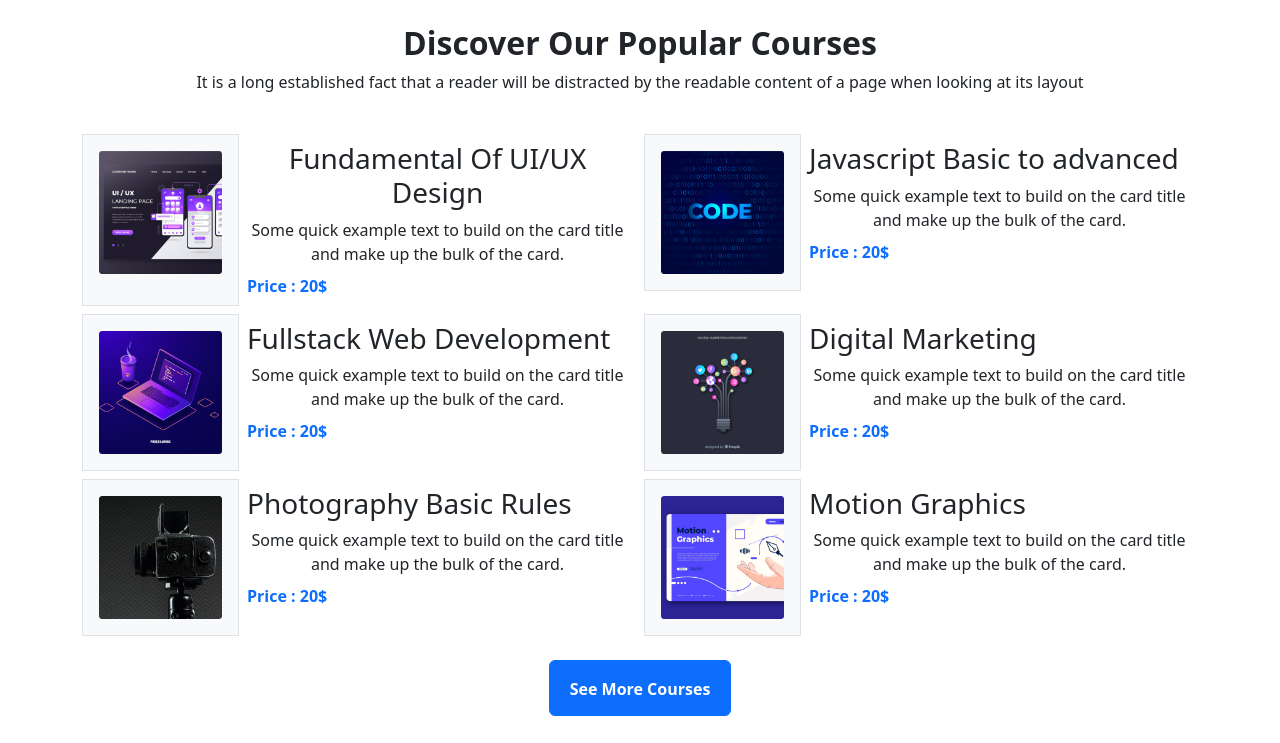
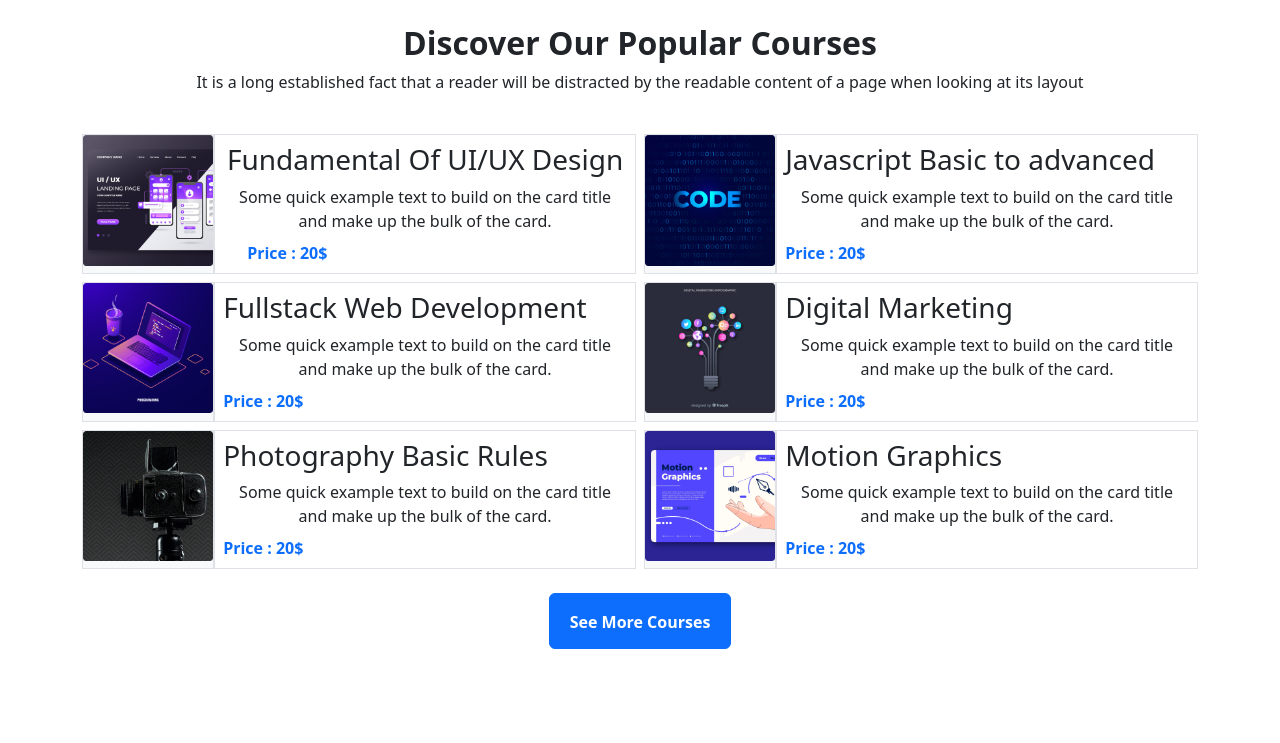
Before and after one commit to gitsadman/EdTech, a plain HTML site: page index.html in a window 1280 px wide. Shown: the part 980-1723 px from the top of the page. Drawn offline with nearby package versions, Linux system fonts and the light colour scheme.

Commit message:
final push

```diff
--- a/edtech.css
+++ b/edtech.css
@@ -37,8 +37,9 @@
 }
 
 .barsize {
-    height: 300px;
+    min-height: 300px;
     border-radius: 5px;
+    width: 80%;
 }
 .barcolor {
    background-color: #289BDE;
--- a/index.html
+++ b/index.html
@@ -1,19 +1,25 @@
 <!doctype html>
 <html lang="en">
+
 <head>
   <meta charset="utf-8">
   <meta name="viewport" content="width=device-width, initial-scale=1">
   <title>EdTech</title>
-    <link href="https://cdn.jsdelivr.net/npm/bootstrap@5.2.0/dist/css/bootstrap.min.css" rel="stylesheet" integrity="sha384-gH2yIJqKdNHPEq0n4Mqa/HGKIhSkIHeL5AyhkYV8i59U5AR6csBvApHHNl/vI1Bx" crossorigin="anonymous">
+  <link href="https://cdn.jsdelivr.net/npm/bootstrap@5.2.0/dist/css/bootstrap.min.css" rel="stylesheet"
+    integrity="sha384-gH2yIJqKdNHPEq0n4Mqa/HGKIhSkIHeL5AyhkYV8i59U5AR6csBvApHHNl/vI1Bx" crossorigin="anonymous">
   <link rel="stylesheet" href="edtech.css">
 </head>
+
 <body>
   <header>
     <!--navbar start-->
     <nav class="navbar navbar-expand-lg bg-light">
       <div class="container-fluid m-5 ps-5 pe-5">
-              <a class="navbar-brand " href="#"><h1 class="fw-bold">EdTech</h1></a>
-              <button class="navbar-toggler" type="button" data-bs-toggle="collapse" data-bs-target="#navbarSupportedContent" aria-controls="navbarSupportedContent" aria-expanded="false" aria-label="Toggle navigation">
+        <a class="navbar-brand " href="#">
+          <h1 class="fw-bold">EdTech</h1>
+        </a>
+        <button class="navbar-toggler" type="button" data-bs-toggle="collapse" data-bs-target="#navbarSupportedContent"
+          aria-controls="navbarSupportedContent" aria-expanded="false" aria-label="Toggle navigation">
           <span class="navbar-toggler-icon"></span>
         </button>
         <div class="collapse navbar-collapse " id="navbarSupportedContent">
@@ -26,7 +32,7 @@
                 <a class="nav-link" href="#">Course</a>
               </li>
               <li class="nav-item m-3">
-                        <a class="nav-link " href="#"  >Deal</a>
+                <a class="nav-link " href="#">Deal</a>
 
               </li>
               <li class="nav-item m-3">
@@ -69,7 +75,7 @@
         </div>
         <div class="carousel-item">
           <img src="images/cover/cover-2.jpg" class="d-block slidersize" alt="...">
-                <div class="carousel-caption d-flex flex-column justify-content-center h-100" >
+          <div class="carousel-caption d-flex flex-column justify-content-center h-100">
             <h1>Get Started Digital
               Learning</h1>
             <p>It is a long established fact that a reader will be distracted by the readable
@@ -79,7 +85,7 @@
         </div>
         <div class="carousel-item">
           <img src="images/cover/cover-3.jpg" class="d-block slidersize" alt="...">
-                <div class="carousel-caption d-flex flex-column justify-content-center h-100" >
+          <div class="carousel-caption d-flex flex-column justify-content-center h-100">
             <h1>Get Started Digital
               Learning</h1>
             <p>It is a long established fact that a reader will be distracted by the readable
@@ -88,11 +94,13 @@
           </div>
         </div>
       </div>
-            <button class="carousel-control-prev" type="button" data-bs-target="#carouselExampleCaptions" data-bs-slide="prev">
+      <button class="carousel-control-prev" type="button" data-bs-target="#carouselExampleCaptions"
+        data-bs-slide="prev">
         <span class="carousel-control-prev-icon" aria-hidden="true"></span>
         <span class="visually-hidden">Previous</span>
       </button>
-            <button class="carousel-control-next" type="button" data-bs-target="#carouselExampleCaptions" data-bs-slide="next">
+      <button class="carousel-control-next" type="button" data-bs-target="#carouselExampleCaptions"
+        data-bs-slide="next">
         <span class="carousel-control-next-icon" aria-hidden="true"></span>
         <span class="visually-hidden">Next</span>
       </button>
@@ -101,8 +109,8 @@
     <!--slider end-->
     <br>
     <!--gutter part star-->
-        <container id="size" >
-            <div  class="d-flex flex-column flex align-items-center justify-content-center mt-5 pt-5">
+    <container id="size">
+      <div class="d-flex flex-column flex align-items-center justify-content-center mt-5 pt-5">
         <div>
           <h2 class="fw-bold">Discover Our Popular
             Courses</h2>
@@ -119,19 +127,20 @@
 
     <div class="container text-center">
       <div class="row g-2 ">
-              <div class="col-12 col-md-6">
-                <container class="d-flex ">
-                    <div class="p-3 border bg-light">
-                        <img src="images/course/course-1.png" alt="course img" class="img-fluid ">
+        <div class="col-12 col-lg-6">
+          <container class=" d-sm-block d-lg-flex d-md-flex">
+            <div class=" border bg-light ">
+              <img src="images/course/course-1.png" alt="course img" style="width: 100%" >
             </div>
-                    <div>
+            <div class="border">
               <div class="m-2">
                 <h3>Fundamental Of UI/UX Design</h3>
               </div>
               <div class="m-2">Some quick example text to build on the card title
                 and make up the bulk of the card.
               </div>
-                      <div class="d-flex justify-content-start m-2 "><a href="#" class="text-decoration fw-bold">Price : 20$</a></div>
+              <div class="d-flex justify-content-start m-2 ps-4"><a href="#" class="text-decoration fw-bold">Price :
+                  20$</a></div>
 
             </div>
 
@@ -139,18 +148,19 @@
           </container>
         </div>
         <div class="col-12 col-md-6 ">
-                <container class="d-flex">
-                  <div class="p-3 border bg-light">
-                      <img src="images/course/course-2.png" alt="course img" class="img-fluid ">
+          <container class="d-sm-block d-lg-flex d-md-flex">
+            <div class=" border bg-light">
+              <img src="images/course/course-2.png" alt="course img" style="width: 100%" >
             </div>
-                  <div>
+            <div class="border">
               <div class="m-2">
                 <h3 class="text-start">Javascript Basic to advanced</h3>
               </div>
               <div class="m-2">Some quick example text to build on the card title
                 and make up the bulk of the card.
               </div>
-                    <div class="d-flex justify-content-start m-2 "><a href="#" class="text-decoration fw-bold">Price : 20$</a></div>
+              <div class="d-flex justify-content-start m-2 "><a href="#" class="text-decoration fw-bold">Price : 20$</a>
+              </div>
 
             </div>
 
@@ -158,18 +168,19 @@
           </container>
         </div>
         <div class="col-12 col-md-6 ">
-                <container class="d-flex">
-                  <div class="p-3 border bg-light">
-                      <img src="images/course/course-3.png" alt="course img" class="img-fluid ">
+          <container class="d-sm-block d-lg-flex d-md-flex">
+            <div class=" border bg-light">
+              <img src="images/course/course-3.png" alt="course img" style="width: 100%">
             </div>
-                  <div>
+            <div class="border">
               <div class="m-2">
                 <h3 class="text-start">Fullstack Web Development</h3>
               </div>
               <div class="m-2">Some quick example text to build on the card title
                 and make up the bulk of the card.
               </div>
-                    <div class="d-flex justify-content-start m-2 "><a href="#" class="text-decoration fw-bold">Price : 20$</a></div>
+              <div class="d-flex justify-content-start m-2 "><a href="#" class="text-decoration fw-bold">Price : 20$</a>
+              </div>
 
             </div>
 
@@ -177,18 +188,19 @@
           </container>
         </div>
         <div class="col-12 col-md-6 ">
-                <container class="d-flex">
-                  <div class="p-3 border bg-light">
-                      <img src="images/course/course-4.png" alt="course img" class="img-fluid ">
+          <container class="d-sm-block d-lg-flex d-md-flex">
+            <div class=" border bg-light">
+              <img src="images/course/course-4.png" alt="course img" style="width: 100%">
             </div>
-                  <div>
+            <div class="border">
               <div class="m-2">
                 <h3 class="text-start">Digital Marketing</h3>
               </div>
               <div class="m-2">Some quick example text to build on the card title
                 and make up the bulk of the card.
               </div>
-                    <div class="d-flex justify-content-start m-2 "><a href="#" class="text-decoration fw-bold">Price : 20$</a></div>
+              <div class="d-flex justify-content-start m-2 "><a href="#" class="text-decoration fw-bold">Price : 20$</a>
+              </div>
 
             </div>
 
@@ -196,18 +208,19 @@
           </container>
         </div>
         <div class="col-12 col-md-6 ">
-                <container class="d-flex">
-                  <div class="p-3 border bg-light">
-                      <img src="images/course/course-5.png" alt="course img" class="img-fluid ">
+          <container class="d-sm-block d-lg-flex d-md-flex">
+            <div class=" border bg-light">
+              <img src="images/course/course-5.png" alt="course img" style="width: 100%">
             </div>
-                  <div>
+            <div class="border">
               <div class="m-2">
                 <h3 class="text-start">Photography Basic Rules</h3>
               </div>
               <div class="m-2">Some quick example text to build on the card title
                 and make up the bulk of the card.
               </div>
-                    <div class="d-flex justify-content-start m-2 "><a href="#" class="text-decoration fw-bold">Price : 20$</a></div>
+              <div class="d-flex justify-content-start m-2 "><a href="#" class="text-decoration fw-bold">Price : 20$</a>
+              </div>
 
             </div>
 
@@ -215,18 +228,19 @@
           </container>
         </div>
         <div class="col-12 col-md-6 ">
-                <container class="d-flex">
-                  <div class="p-3 border bg-light">
-                      <img src="images/course/course-6.png" alt="course img" class="img-fluid ">
+          <container class="d-sm-block d-lg-flex d-md-flex">
+            <div class=" border bg-light">
+              <img src="images/course/course-6.png" alt="course img" style="width: 100%">
             </div>
-                  <div>
+            <div class="border">
               <div class="m-2 ">
                 <h3 class="text-start">Motion Graphics</h3>
               </div>
               <div class="m-2">Some quick example text to build on the card title
                 and make up the bulk of the card.
               </div>
-                    <div class="d-flex justify-content-start m-2 "><a href="#" class="text-decoration fw-bold">Price : 20$</a></div>
+              <div class="d-flex justify-content-start m-2 "><a href="#" class="text-decoration fw-bold">Price : 20$</a>
+              </div>
 
             </div>
 
@@ -240,13 +254,14 @@
     <!--gutter part end-->
 
     <br>
-        <div class="d-flex justify-content-center"><a class="btn btn-primary button-size p-3 fw-bold" href="#" role="button">See More Courses</a></div>
+    <div class="d-flex justify-content-center"><a class="btn btn-primary button-size p-3 fw-bold" href="#"
+        role="button">See More Courses</a></div>
 
 
   </header>
   <!--card part start-->
   <div class="d-flex justify-content-center m-5 ps-5 pe-5">
-      <div class="card mb-3 mt-5 " >
+    <div class="card mb-3 mt-5 ">
       <div class="row g-0">
         <div class="col-md-4">
           <img src="images/working.png" class="img-fluid rounded-start" alt="working person">
@@ -272,20 +287,27 @@
               <div>
                 <div class="d-flex flex-row justify-content-between mt-5">
                   <div class="d-flex flex-column ">
-                    <div><h1>3.2K+</h1></div>
+                    <div>
+                      <h1>3.2K+</h1>
+                    </div>
                     <div class="fw-bold text ">Online Course</div>
                   </div>
                   <div class="d-flex flex-column ">
-                    <div ><h1>600+</h1></div>
+                    <div>
+                      <h1>600+</h1>
+                    </div>
                     <div class="fw-bold text">Expert member</div>
                   </div>
                   <div class=" d-flex flex-column ">
-                    <div ><h1>1k+</h1></div>
+                    <div>
+                      <h1>1k+</h1>
+                    </div>
                     <div class="fw-bold text">Rating & Review</div>
                   </div>
                 </div>
                 <br>
-                <div class="d-flex justify-content-start"><a class="btn btn-primary button-size p-3 fw-bold" href="#" role="button">Read More</a></div>
+                <div class="d-flex justify-content-start"><a class="btn btn-primary button-size p-3 fw-bold" href="#"
+                    role="button">Read More</a></div>
 
               </div>
             </div>
@@ -299,8 +321,8 @@
   <br>
   <br>
   <!--blue bar start-->
-      <div class="container barsize barcolor d-flex ">
-          <div class="readheight m-5 pt-5 ps-3">
+  <div class="container barsize barcolor d-block d-lg-flex d-md-flex  col-12 col-md-6 barsize">
+    <div class="readheight m-5 pt-5 ps-3 w-50">
       <div class="col-sm-6 col-md-5 offset-md-2 col-lg-6 offset-lg-0 mt-3">
         <h2 class="text-white">Ready to join?</h2>
       </div>
@@ -309,10 +331,11 @@
           readable content of a page when looking at its layout.</p>
       </div>
     </div>
-          <div class="readheight m-5 pt-5 ps-5">
-            <div class="col-sm-6 col-md-5 col-lg-6 ms-3 ps-5 pt-2">
+    <div class="readheight m-5 pt-5 w-50  ps-lg-5 ">
+      <div class="col-sm-6 col-md-5 col-lg-6 ms-3 mx-auto pt-2 text-center ps-lg-5 pt-lg-5">
         <!-- Button trigger modal -->
-<button type="button" class="btn textbtn bg-white fw-bold" data-bs-toggle="modal" data-bs-target="#exampleModal">
+        <button type="button" class="btn textbtn bg-white fw-bold " data-bs-toggle="modal"
+          data-bs-target="#exampleModal">
           Register Now
         </button>
 
@@ -390,7 +413,8 @@
   </div>
   <!--CARDS end-->
   <br>
-    <div class="d-flex justify-content-center"><a class="btn btn-primary button-size p-3 fw-bold" href="#" role="button">View All</a></div>
+  <div class="d-flex justify-content-center"><a class="btn btn-primary button-size p-3 fw-bold" href="#"
+      role="button">View All</a></div>
   <br>
   <br>
   <!--student feedback start-->
@@ -406,25 +430,31 @@ content of a page when looking at its layout.
   <br>
   <div class="container d-flex justify-content-evenly">
     <div class="m-2 p-2 border borderradius">
-        <div><img class="m-3"src="images/comma.png"></div>
-        <div><h6 class="  ps-2">There are many variations of passages of Lorem Ipsum available, but
+      <div><img class="m-3" src="images/comma.png"></div>
+      <div>
+        <h6 class="  ps-2">There are many variations of passages of Lorem Ipsum available, but
           the majority have suffered alteration in some form, by injected
           humour, or randomised words which don't look even slightly
           believable. If you are going to use a passage of Lorem.</h6>
       </div>
-        <div><h5 class="  ps-2">Shanta Akter</h5></div>
+      <div>
+        <h5 class="  ps-2">Shanta Akter</h5>
+      </div>
     </div>
     <div class=" m-2 p-2 border borderradius">
       <div>
         <img class=" m-3" src="images/comma.png">
 
       </div>
-        <div><h6 class="  ps-2">There are many variations of passages of Lorem Ipsum available, but
+      <div>
+        <h6 class="  ps-2">There are many variations of passages of Lorem Ipsum available, but
           the majority have suffered alteration in some form, by injected
           humour, or randomised words which don't look even slightly
           believable. If you are going to use a passage of Lorem.</h6>
       </div>
-        <div><h5 class="  ps-2">Awlad Hossain</h5></div>
+      <div>
+        <h5 class="  ps-2">Awlad Hossain</h5>
+      </div>
 
 
     </div>
@@ -448,13 +478,18 @@ content of a page when looking at its layout.
   <div class="accordion m-5 p-5" id="accordionPanelsStayOpenExample">
     <div class="accordion-item">
       <h2 class="accordion-header" id="panelsStayOpen-headingOne">
-          <button class="accordion-button" type="button" data-bs-toggle="collapse" data-bs-target="#panelsStayOpen-collapseOne" aria-expanded="true" aria-controls="panelsStayOpen-collapseOne">
+        <button class="accordion-button" type="button" data-bs-toggle="collapse"
+          data-bs-target="#panelsStayOpen-collapseOne" aria-expanded="true" aria-controls="panelsStayOpen-collapseOne">
           What are the differences between flexbox and grid?
         </button>
       </h2>
-        <div id="panelsStayOpen-collapseOne" class="accordion-collapse collapse show" aria-labelledby="panelsStayOpen-headingOne">
+      <div id="panelsStayOpen-collapseOne" class="accordion-collapse collapse show"
+        aria-labelledby="panelsStayOpen-headingOne">
         <div class="accordion-body">
-            <strong>The basic difference between CSS Grid Layout and CSS Flexbox Layout is that flexbox was designed for layout in one dimension - either a row or a column. Grid was designed for two-dimensional layout - rows, and columns at the same time. The two specifications share some common features, however, and if you have already learned how to use flexbox, the similarities should help you get to grips with Grid.
+          <strong>The basic difference between CSS Grid Layout and CSS Flexbox Layout is that flexbox was designed for
+            layout in one dimension - either a row or a column. Grid was designed for two-dimensional layout - rows, and
+            columns at the same time. The two specifications share some common features, however, and if you have
+            already learned how to use flexbox, the similarities should help you get to grips with Grid.
 
           </strong>
         </div>
@@ -463,39 +498,55 @@ content of a page when looking at its layout.
 
     <div class="accordion-item">
       <h2 class="accordion-header" id="panelsStayOpen-headingTwo">
-          <button class="accordion-button collapsed" type="button" data-bs-toggle="collapse" data-bs-target="#panelsStayOpen-collapseTwo" aria-expanded="false" aria-controls="panelsStayOpen-collapseTwo">
+        <button class="accordion-button collapsed" type="button" data-bs-toggle="collapse"
+          data-bs-target="#panelsStayOpen-collapseTwo" aria-expanded="false" aria-controls="panelsStayOpen-collapseTwo">
           What are the differences between tailwind and bootstrap ?
         </button>
       </h2>
-        <div id="panelsStayOpen-collapseTwo" class="accordion-collapse collapse" aria-labelledby="panelsStayOpen-headingTwo">
+      <div id="panelsStayOpen-collapseTwo" class="accordion-collapse collapse"
+        aria-labelledby="panelsStayOpen-headingTwo">
         <div class="accordion-body">
-            <strong>The main difference between TailwindCSS and Bootstrap is that Tailwind CSS is not a UI kit. Unlike UI kits such as Bootstrap, Bulma, and Foundation, Tailwind CSS doesn't have a default theme or built-in UI components. Instead, it comes with predesigned widgets you can use to build your site from scratch.
+          <strong>The main difference between TailwindCSS and Bootstrap is that Tailwind CSS is not a UI kit. Unlike UI
+            kits such as Bootstrap, Bulma, and Foundation, Tailwind CSS doesn't have a default theme or built-in UI
+            components. Instead, it comes with predesigned widgets you can use to build your site from scratch.
 
-              Bootstrap is known for its responsiveness, whereas proponents of Tailwind CSS typically value the framework's customizability. The best choice for you depends on your priorities and project requirements, but let's talk about why Tailwind CSS is quickly gaining popularity and more widespread use.</strong>
+            Bootstrap is known for its responsiveness, whereas proponents of Tailwind CSS typically value the
+            framework's customizability. The best choice for you depends on your priorities and project requirements,
+            but let's talk about why Tailwind CSS is quickly gaining popularity and more widespread use.</strong>
         </div>
       </div>
     </div>
     <div class="accordion-item">
       <h2 class="accordion-header" id="panelsStayOpen-headingThree">
-          <button class="accordion-button collapsed" type="button" data-bs-toggle="collapse" data-bs-target="#panelsStayOpen-collapseThree" aria-expanded="false" aria-controls="panelsStayOpen-collapseThree">
+        <button class="accordion-button collapsed" type="button" data-bs-toggle="collapse"
+          data-bs-target="#panelsStayOpen-collapseThree" aria-expanded="false"
+          aria-controls="panelsStayOpen-collapseThree">
           What is css box model ?
         </button>
       </h2>
-        <div id="panelsStayOpen-collapseThree" class="accordion-collapse collapse" aria-labelledby="panelsStayOpen-headingThree">
+      <div id="panelsStayOpen-collapseThree" class="accordion-collapse collapse"
+        aria-labelledby="panelsStayOpen-headingThree">
         <div class="accordion-body">
-            <strong>In web development, the CSS box model refers to how HTML elements are modeled in browser engines and how the dimensions of those HTML elements are derived from CSS properties. It is a fundamental concept for the composition of HTML webpages.</strong>
+          <strong>In web development, the CSS box model refers to how HTML elements are modeled in browser engines and
+            how the dimensions of those HTML elements are derived from CSS properties. It is a fundamental concept for
+            the composition of HTML webpages.</strong>
         </div>
       </div>
     </div>
     <div class="accordion-item">
       <h2 class="accordion-header" id="panelsStayOpen-headingFour">
-          <button class="accordion-button collapsed" type="button" data-bs-toggle="collapse" data-bs-target="#panelsStayOpen-collapseFour" aria-expanded="false" aria-controls="panelsStayOpen-collapseFour">
+        <button class="accordion-button collapsed" type="button" data-bs-toggle="collapse"
+          data-bs-target="#panelsStayOpen-collapseFour" aria-expanded="false"
+          aria-controls="panelsStayOpen-collapseFour">
           What is semantic tag ?
         </button>
       </h2>
-        <div id="panelsStayOpen-collapseFour" class="accordion-collapse collapse" aria-labelledby="panelsStayOpen-headingFour">
+      <div id="panelsStayOpen-collapseFour" class="accordion-collapse collapse"
+        aria-labelledby="panelsStayOpen-headingFour">
         <div class="accordion-body">
-            <strong>The HTML semantics refers to the tags that provide meaning to an HTML page rather than just presentation. It makes HTML more comprehensible by better defining the different sections and layout of web pages. </strong>
+          <strong>The HTML semantics refers to the tags that provide meaning to an HTML page rather than just
+            presentation. It makes HTML more comprehensible by better defining the different sections and layout of web
+            pages. </strong>
         </div>
       </div>
     </div>
@@ -511,7 +562,7 @@ content of a page when looking at its layout.
     </h1>
   </div>
   <br>
-    <div class="container d-flex justify-content-evenly">
+  <div class="container  justify-content-evenly d-none d-lg-flex">
     <div class="m-2">
       <img src="images/company/company-1.png">
     </div>
@@ -543,16 +594,16 @@ content of a page when looking at its layout.
       </h6>
       <div class="d-flex  align-items-center justify-content-center " id="icon">
         <div class="ms-3 mt-5">
-            <img src="images/Background.png" class="rounded-5"  alt="">
+          <img src="images/Background.png" class="rounded-5" alt="">
         </div>
         <div class="ms-3 mt-5">
-            <img src="images/Background (1).png" class="rounded-5"  alt="">
+          <img src="images/Background (1).png" class="rounded-5" alt="">
         </div>
         <div class="ms-3 mt-5">
-            <img src="images/Background (2).png" class="rounded-5"  alt="">
+          <img src="images/Background (2).png" class="rounded-5" alt="">
         </div>
         <div class="ms-3 mt-5">
-            <img src="images/Background (3).png" class="rounded-5"  alt="">
+          <img src="images/Background (3).png" class="rounded-5" alt="">
         </div>
 
 
@@ -567,6 +618,9 @@ content of a page when looking at its layout.
 
 
 
-    <script src="https://cdn.jsdelivr.net/npm/bootstrap@5.2.0/dist/js/bootstrap.bundle.min.js" integrity="sha384-A3rJD856KowSb7dwlZdYEkO39Gagi7vIsF0jrRAoQmDKKtQBHUuLZ9AsSv4jD4Xa" crossorigin="anonymous"></script>
+  <script src="https://cdn.jsdelivr.net/npm/bootstrap@5.2.0/dist/js/bootstrap.bundle.min.js"
+    integrity="sha384-A3rJD856KowSb7dwlZdYEkO39Gagi7vIsF0jrRAoQmDKKtQBHUuLZ9AsSv4jD4Xa"
+    crossorigin="anonymous"></script>
 </body>
+
 </html>
```
Lines whose indentation alone changed are shown as unchanged.
